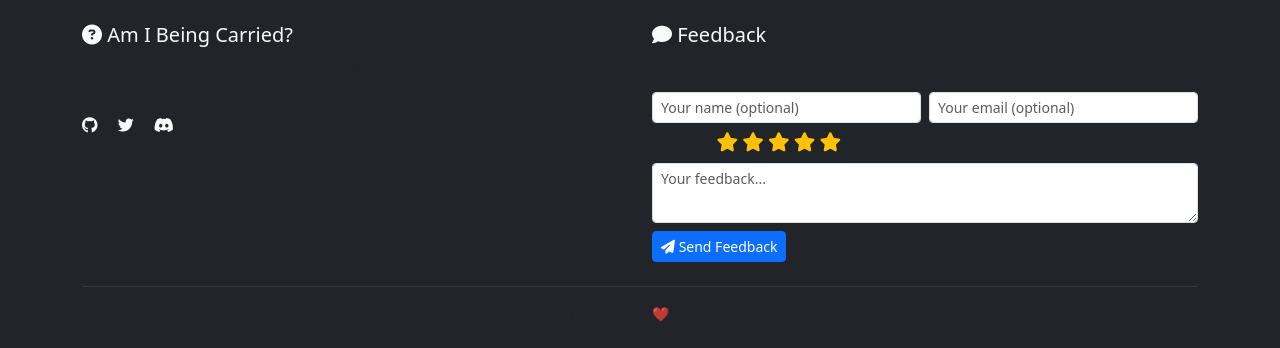
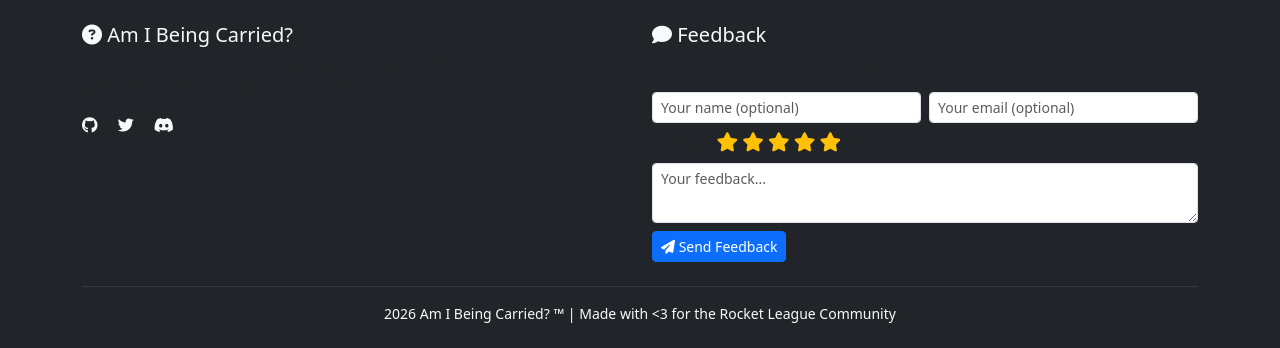
Before and after one commit to Mattheus-Stearns/Am-I-Being-Carried, a Flask app: page / in a window 1280 px wide. Shown: the part 475-823 px from the top of the page. Run offline with Flask 3, Linux system fonts and the light colour scheme.

Commit message:
feedback fix

```diff
--- a/templates/layout.html
+++ b/templates/layout.html
@@ -138,8 +138,8 @@
                 </div>
             </div>
             <hr class="border-secondary">
-            <div class="text-center text-muted small">
-                &copy; 2024 Am I Being Carried? | Made with ❤️ for the Rocket League Community
+            <div class="text-center small">
+                 2026 Am I Being Carried? ™ | Made with &lt;3 for the Rocket League Community
             </div>
         </div>
     </footer>
```
